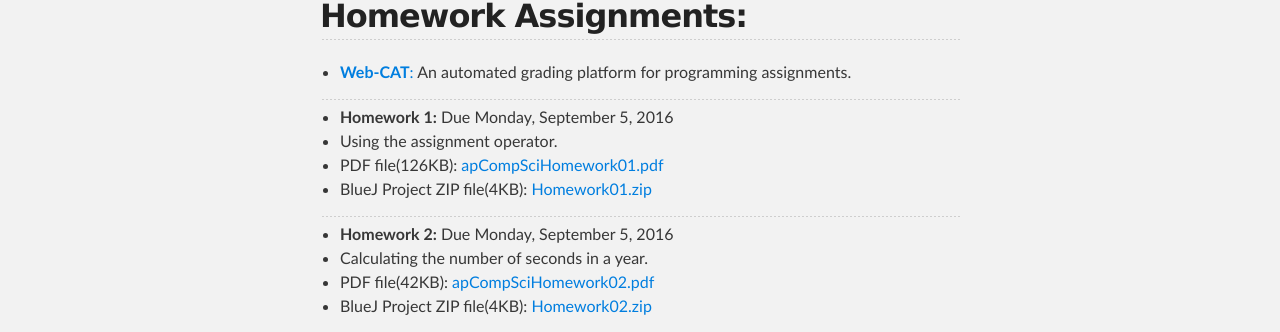
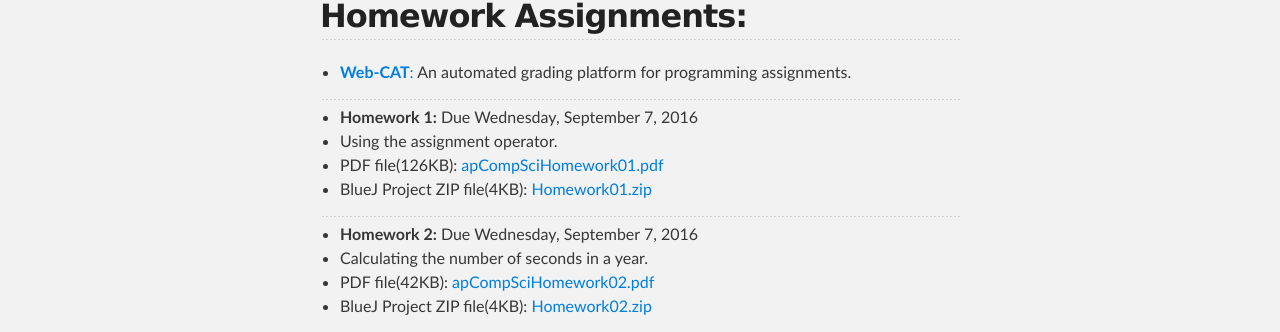
Before and after one commit to ynot1609/apcompsci3, a Jekyll site: the page built from homework/index.md, in a window 1280 px wide. Shown: the part 329-661 px from the top of the page. Built offline with Jekyll 4.4.1, drawn with Linux system fonts in a browser that asks for light colours.

Commit message:
Updated index.md

```diff
--- a/homework/index.md
+++ b/homework/index.md
@@ -8,14 +8,14 @@ title: Homework Assignments
 
 ---
 
-+ **Homework 1:** Due Monday, September 5, 2016
++ **Homework 1:** Due Wednesday, September 7, 2016
 + Using the assignment operator.
 + PDF file(126KB): [apCompSciHomework01.pdf](/apcompsci3/assets/apCompSciHomework01.pdf)
 + BlueJ Project ZIP file(4KB): [Homework01.zip](/apcompsci3/assets/Homework01.zip)
 
 ---
 
-+ **Homework 2:** Due Monday, September 5, 2016
++ **Homework 2:** Due Wednesday, September 7, 2016
 + Calculating the number of seconds in a year.
 + PDF file(42KB): [apCompSciHomework02.pdf](/apcompsci3/assets/apCompSciHomework02.pdf)
 + BlueJ Project ZIP file(4KB): [Homework02.zip](/apcompsci3/assets/Homework02.zip)
```
